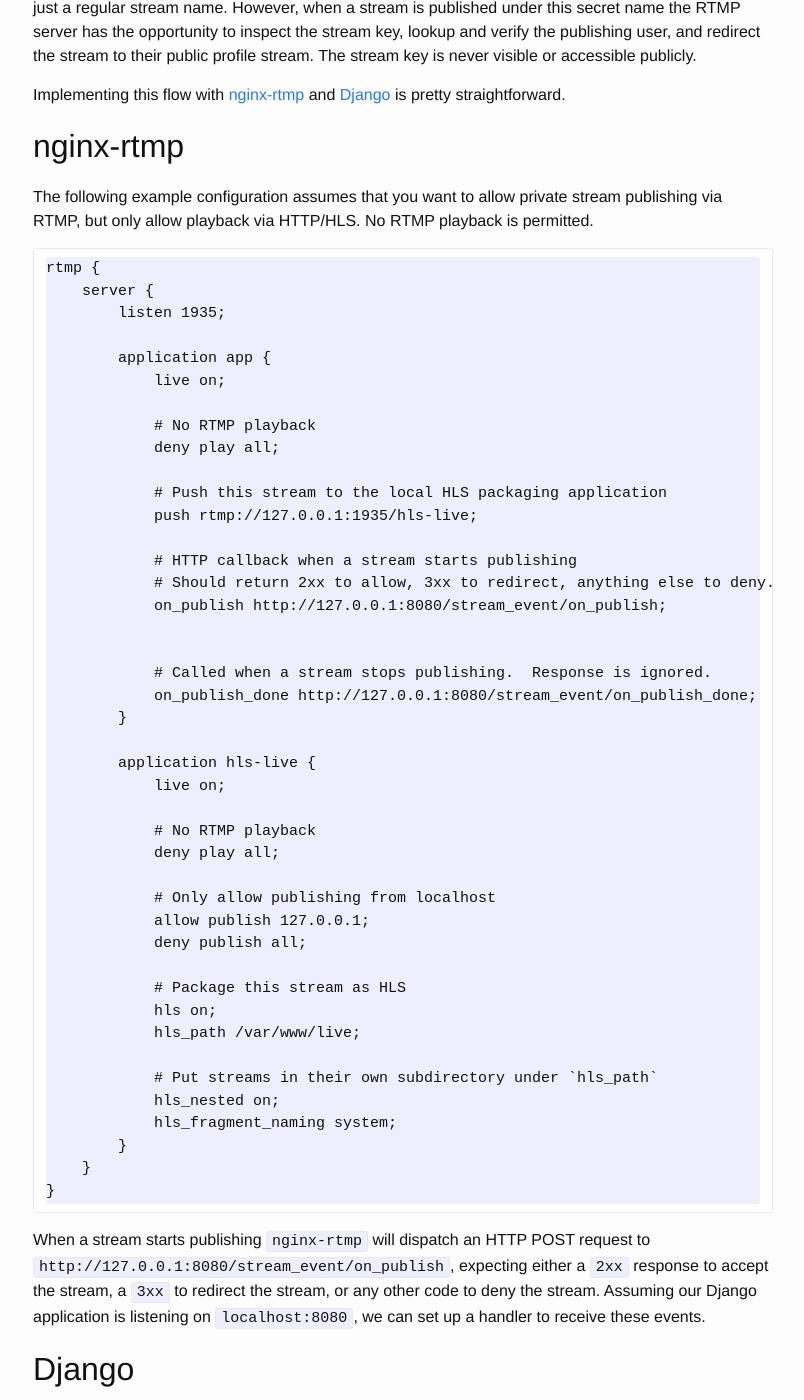
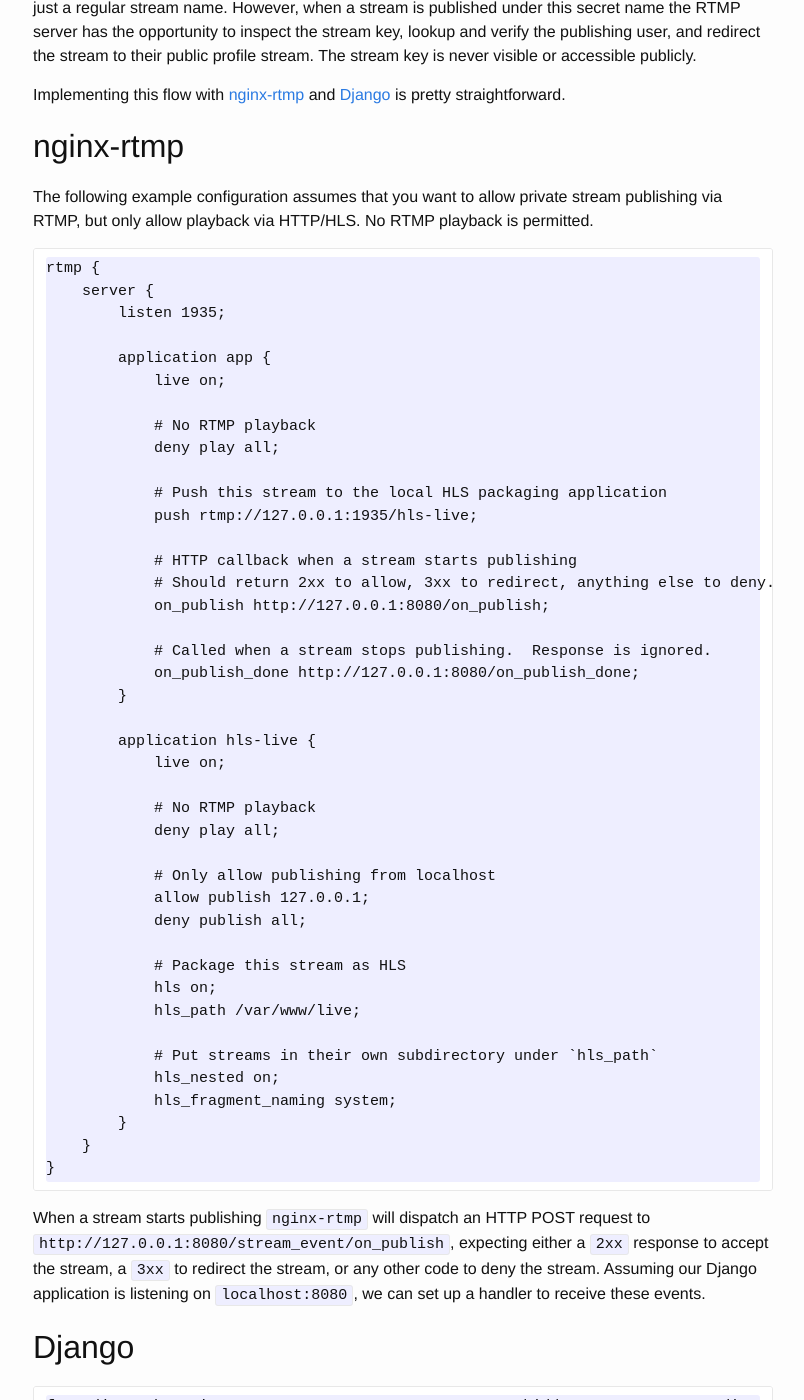
Before and after one commit to benwilber/benwilber.github.io, a Jekyll site: the page built from _posts/2016-10-22-implementing-stream-keys-with-nginx-rtmp-and-django.md, in a window 1280 px wide and 1400 px high, scrolled down 342 px. Shown: the whole window, without its empty margins (237-1041 px from the left). Built offline with Jekyll 4.4.1, drawn with Linux system fonts in a browser that asks for light colours; comment, search, counter and statistics services are not loaded; part of the change alters nothing that is shown.

Commit message:
Fix callback paths

```diff
--- a/_posts/2016-10-22-implementing-stream-keys-with-nginx-rtmp-and-django.md
+++ b/_posts/2016-10-22-implementing-stream-keys-with-nginx-rtmp-and-django.md
@@ -29,11 +29,10 @@ rtmp {
 
             # HTTP callback when a stream starts publishing
             # Should return 2xx to allow, 3xx to redirect, anything else to deny.
-            on_publish http://127.0.0.1:8080/stream_event/on_publish;
-
+            on_publish http://127.0.0.1:8080/on_publish;
 
             # Called when a stream stops publishing.  Response is ignored.
-            on_publish_done http://127.0.0.1:8080/stream_event/on_publish_done;
+            on_publish_done http://127.0.0.1:8080/on_publish_done;
         }
 
         application hls-live {
```
